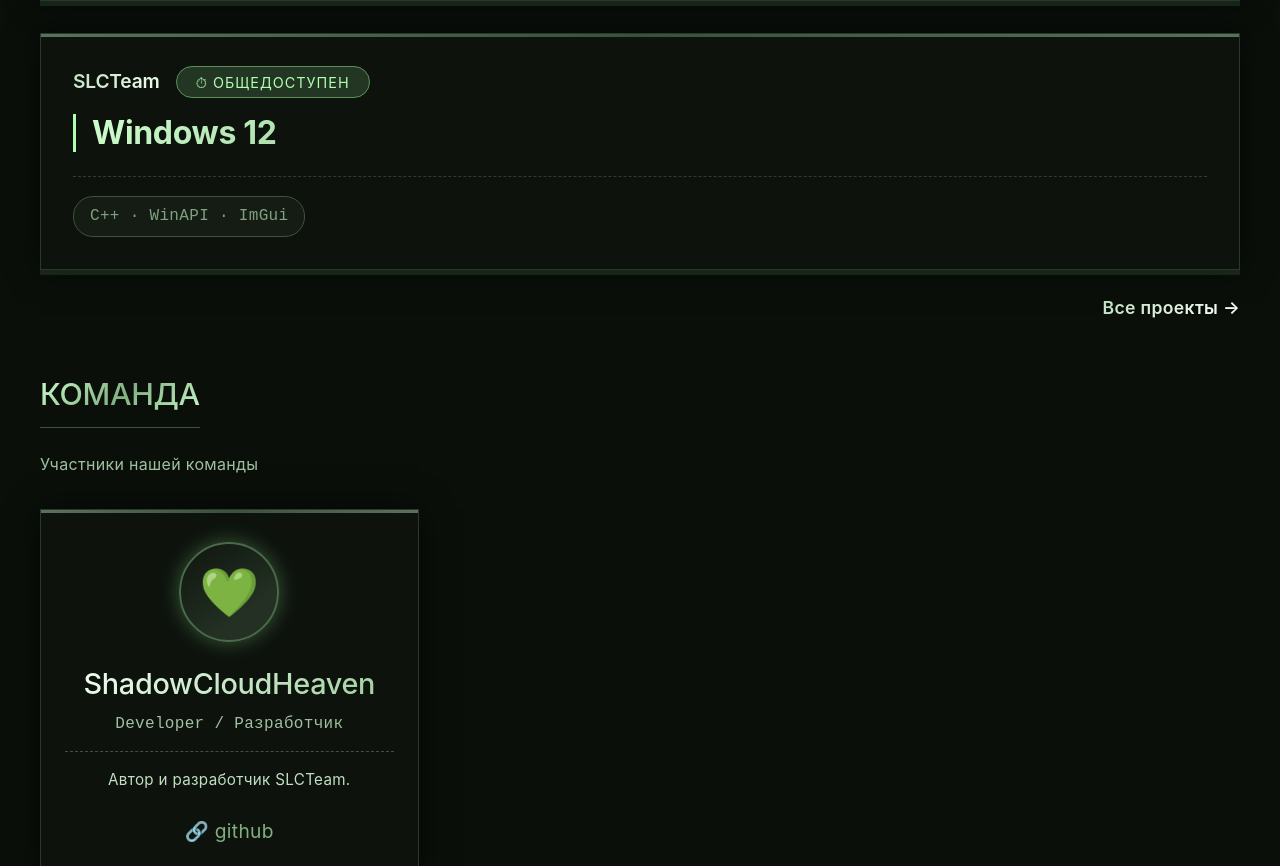
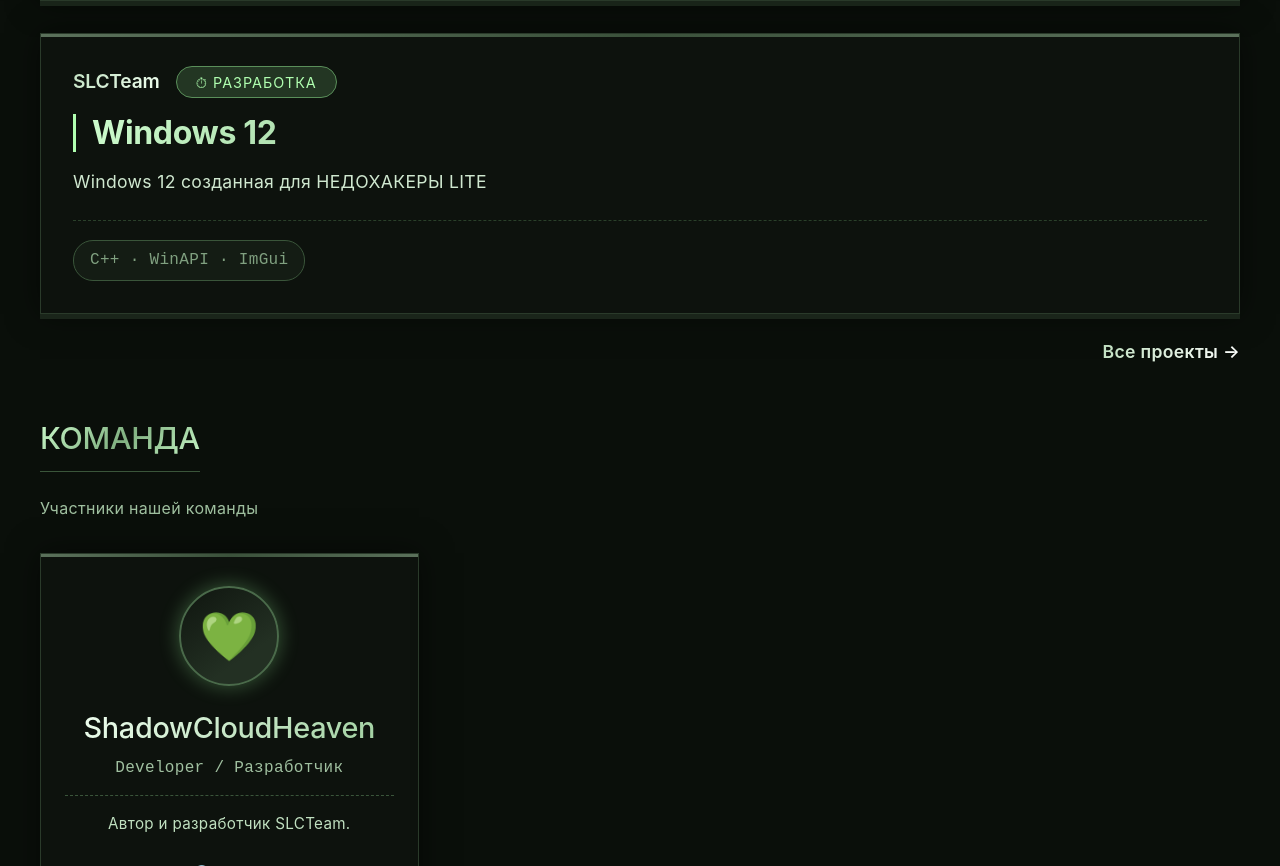
Before and after one commit to ShadowCloundHeaven/SLCTeam.site, a plain HTML site: page index.html in a window 1280 px wide. Shown: the part 2074-2940 px from the top of the page. Drawn offline with Linux system fonts and the light colour scheme.

Commit message:
Update index.html

```diff
--- a/index.html
+++ b/index.html
@@ -873,11 +873,11 @@
       <div class="project-card">
         <div class="project-header">
           <span class="project-team">SLCTeam</span>
-          <span class="dev-status">⏱ общедоступен</span>
+          <span class="dev-status">⏱ разработка</span>
         </div>
         <h3 class="project-title">Windows 12</h3>
         <p class="project-desc">
-
+          Windows 12 созданная для НЕДОХАКЕРЫ LITE
         </p>
         <div class="project-meta">
           <span class="tech-stack">C++ · WinAPI · ImGui </span>
```
